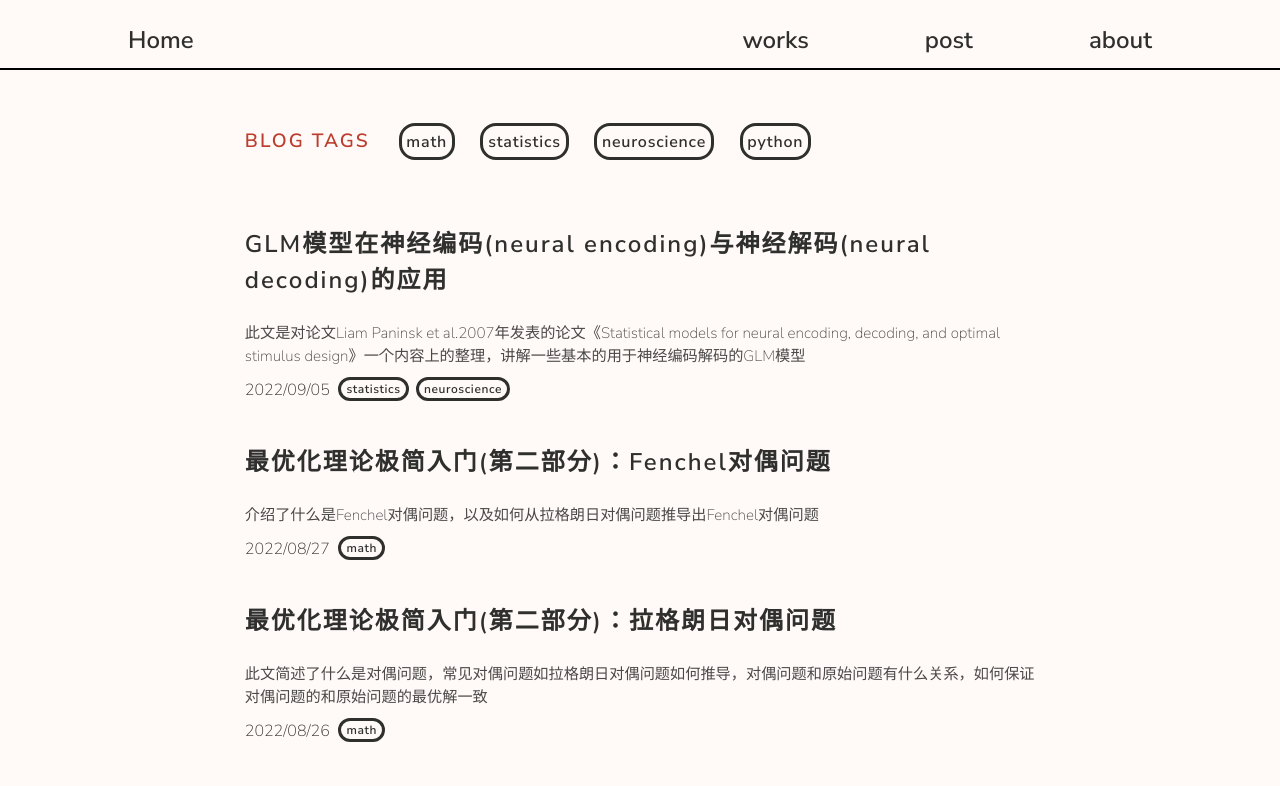
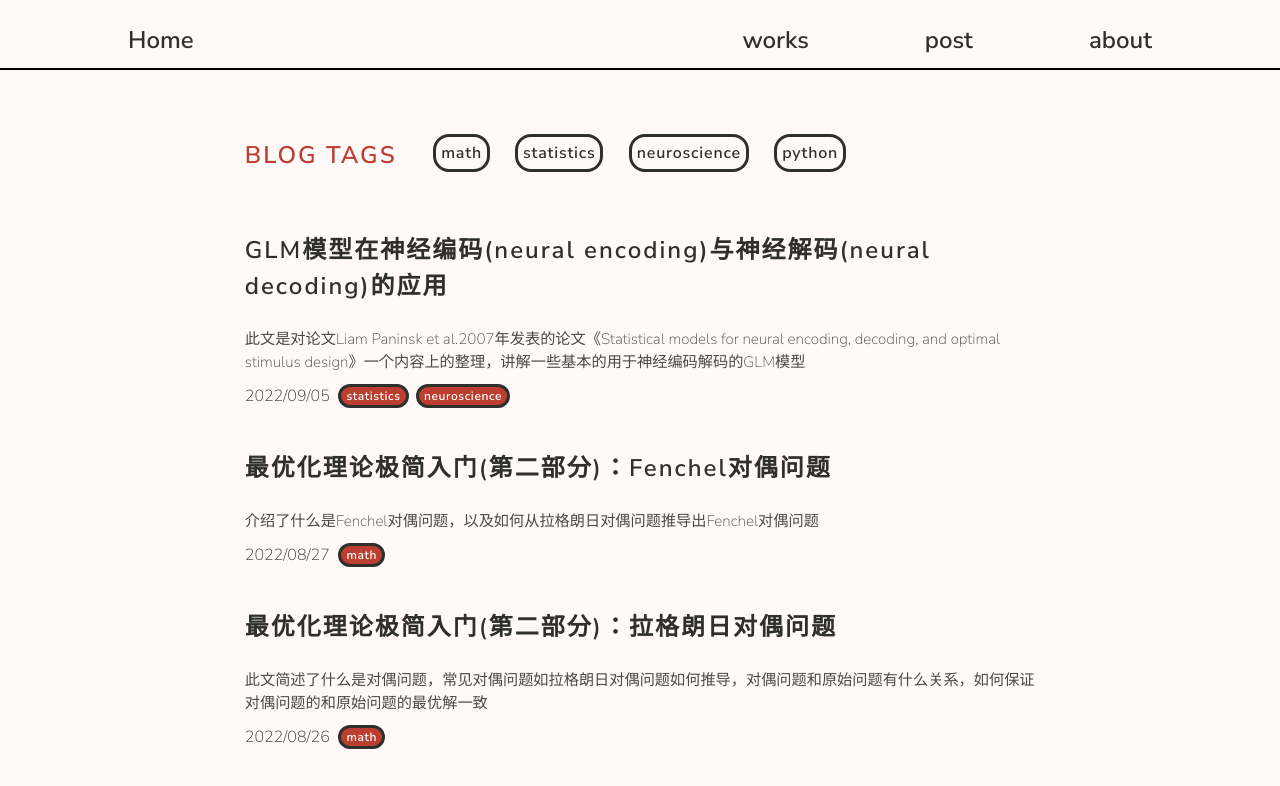
Before and after one commit to kisaragiRY/Rane-Blog, a React (Create React App) app: page /post in a window 1280 px wide. Shown: the top 786 px of the page. Built offline with nearby package versions, Linux system fonts and the light colour scheme; a web font is replaced by a local one.

Commit message:
refined style #12

```diff
--- a/src/Components/postCard/PostCard.js
+++ b/src/Components/postCard/PostCard.js
@@ -29,6 +29,7 @@ export default function PostCard(props) {
             (tag!=='')&&
                     <TagButton
                       key={key}
+                      bgColor={"red"}
                       padding={"1px 5px"}
                       font_size={"12px"}
                       onClick={()=>{
--- a/src/Pages/Post/post.css
+++ b/src/Pages/Post/post.css
@@ -18,12 +18,14 @@
 }
 
 .tag-menu span:nth-child(1){
-    margin-right: 1rem;
+    display: inline-block;
+    padding: 1em 1em 0 0;
+    transform: translateY(.2em);
     color: var(--color-red) ;
     letter-spacing: 2px;
     text-transform: uppercase;
-    font-weight: bold;
-    font-size: 1.2em;
+    font-weight: 700;
+    font-size: 1.5em;
 }
 
 .tag_title{
--- a/src/Pages/Post/post.js
+++ b/src/Pages/Post/post.js
@@ -23,7 +23,7 @@ export default function Post() {
             {
               (TAG_LIST).map((tag,key)=>
                 <TagButton key={key}
-                        margin=".8em"
+                        margin=".5em .8em"
                         padding={".3em .3em"}
                         font_size={"1em"}
                         onClick={()=>{
```
